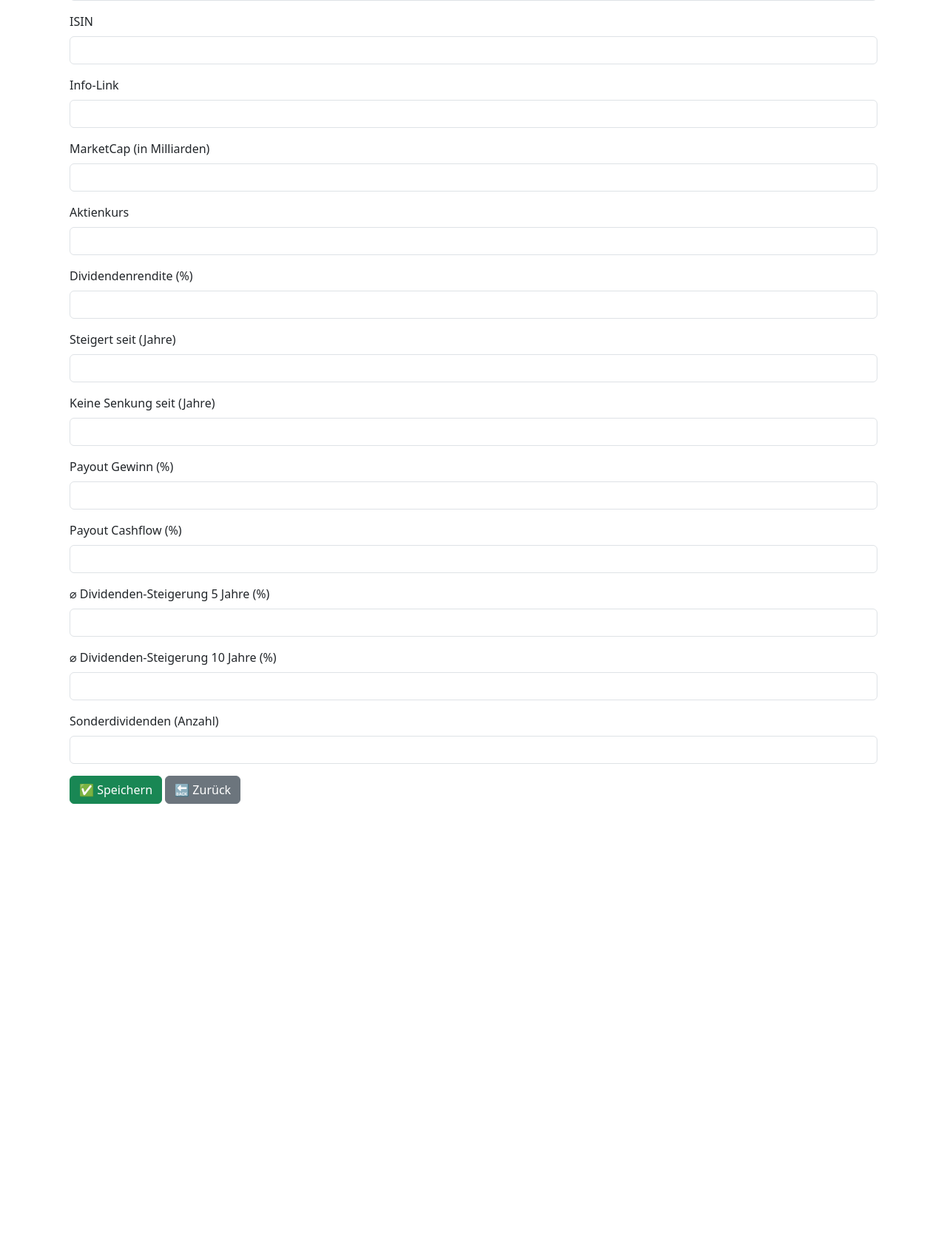
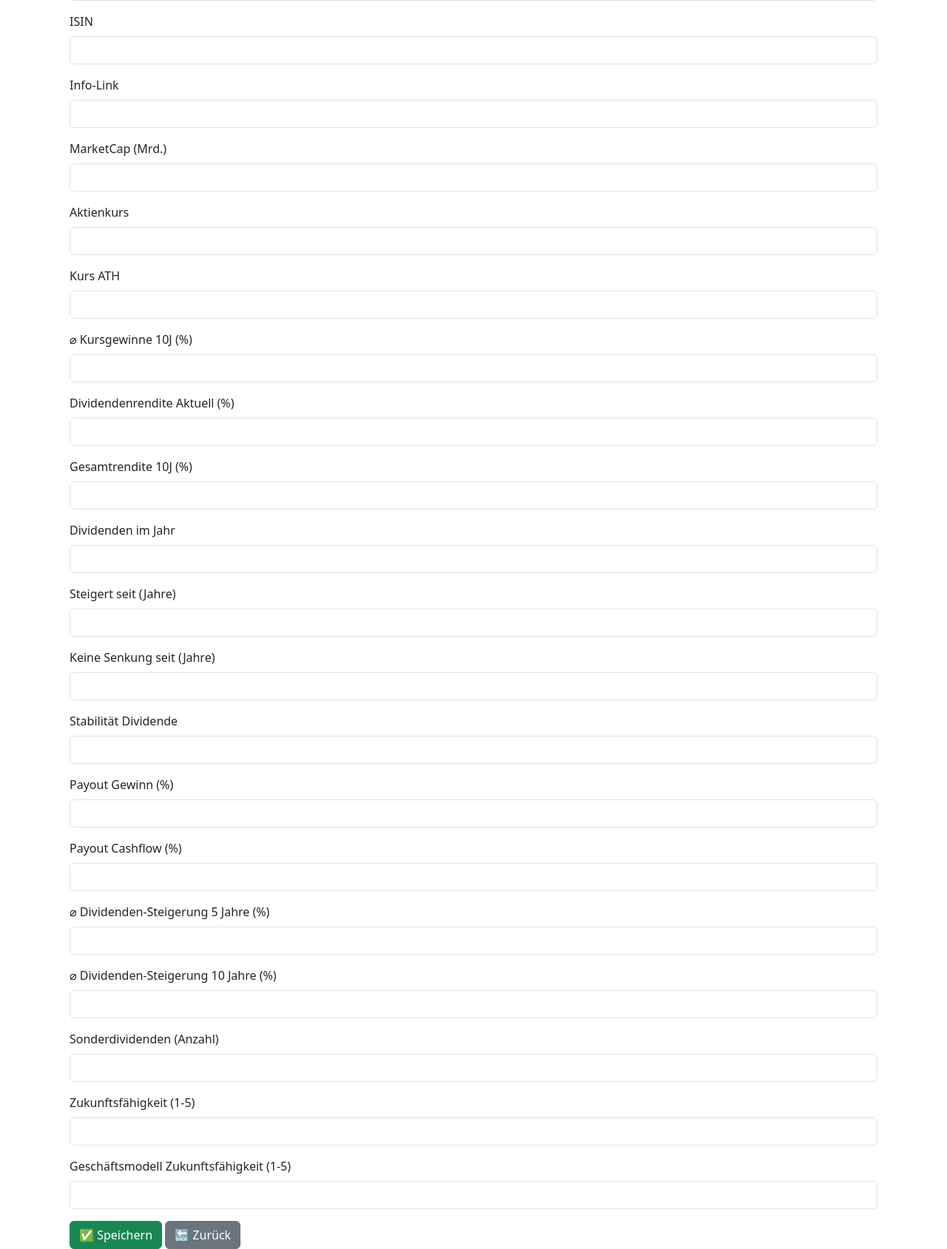
Before and after one commit to bliebetrau/stock-portfolio, a Flask app: page /dividend-stocks/add in a window 1280 px wide. Shown: the part 352-2041 px from the top of the page at 74% size. Before the commit the page ends 1439 px from the top, so only its background shows below. Run offline with Flask 3, Linux system fonts and the light colour scheme.

Commit message:
enemenemuh

```diff
--- a/database.py
+++ b/database.py
@@ -50,10 +50,10 @@ def create_tables():
             link TEXT,
             market_cap REAL,
             stock_price REAL,
-            stock_price_ath REAL,
-            avg_price_gain_10y REAL,
+            ath_price REAL,
+            avg_10y_price_gain REAL,
             dividend_yield REAL,
-            total_return_10y REAL,
+            total_10y_return REAL,
             dividends_per_year INTEGER,
             increasing_since INTEGER,
             no_cut_since INTEGER,
--- a/routes/dividend_stocks.py
+++ b/routes/dividend_stocks.py
@@ -13,29 +13,78 @@ bp = Blueprint("dividend_stocks", __name__, url_prefix="/dividend-stocks")
 
 @bp.route("/")
 def list_dividend_stocks():
-    """Listet alle Dividendenaktien aus der Datenbank auf."""
-    print("⚡ Route /dividend-stocks/ aufgerufen")  # Debugging-Ausgabe
+    """Listet alle Dividendenaktien aus der Datenbank auf und berechnet Scores."""
+    print("⚡ Route /dividend-stocks/ aufgerufen")
+
     conn = sqlite3.connect(DB_PATH)
     cursor = conn.cursor()
-    cursor.execute("SELECT id, stock_name, isin, market_cap, stock_price, dividend_yield, increasing_since, score FROM dividend_stocks")
+    cursor.execute("""
+        SELECT id, stock_name, isin, link, market_cap, stock_price, ath_price,
+               avg_10y_price_gain, dividend_yield, total_10y_return, dividends_per_year,
+               increasing_since, no_cut_since, dividend_stability, payout_ratio_profit,
+               payout_ratio_cashflow, avg_div_growth_5y, avg_div_growth_10y, special_dividends,
+               future_viability, business_model_future
+        FROM dividend_stocks
+    """)
     stocks = cursor.fetchall()
     conn.close()
-    #print(f"📊 Anzahl gefundener Aktien: {len(stocks)}")  # Debugging-Ausgabe
-    return render_template("dividend_stocks.html", stocks=stocks)
+
+    # Berechnung der Scores für jede Aktie
+    stocks_with_scores = []
+    for stock in stocks:
+        stock_dict = {
+            "id": stock[0],
+            "stock_name": stock[1],
+            "isin": stock[2],
+            "link": stock[3],
+            "market_cap": stock[4],
+            "stock_price": stock[5],
+            "ath_price": stock[6],
+            "avg_10y_price_gain": stock[7],
+            "dividend_yield": stock[8],
+            "total_10y_return": stock[9],
+            "dividends_per_year": stock[10],
+            "increasing_since": stock[11],
+            "no_cut_since": stock[12],
+            "dividend_stability": stock[13],
+            "payout_ratio_profit": stock[14],
+            "payout_ratio_cashflow": stock[15],
+            "avg_div_growth_5y": stock[16],
+            "avg_div_growth_10y": stock[17],
+            "special_dividends": stock[18],
+            "future_viability": stock[19],
+            "business_model_future": stock[20],
+        }
+
+        # Score berechnen
+        scores, total_score = calculate_individual_scores(stock_dict)
+        stock_dict["scores"] = scores
+        stock_dict["total_score"] = total_score
+
+        stocks_with_scores.append(stock_dict)
+
+    return render_template("dividend_stocks.html", stocks=stocks_with_scores)
+
 
 @bp.route("/add", methods=["GET", "POST"])
 def add_dividend_stock():
     """Fügt eine neue Dividendenaktie hinzu – manuell per Formular oder durch CSV-Upload."""
     if request.method == "POST":
+        print("✅ Formular wurde gesendet")
         try:
             stock_name = request.form.get("stock_name", "").strip()
             isin = request.form.get("isin", "").strip()
             link = request.form.get("link", "").strip()
             market_cap = float(request.form.get("market_cap", 0) or 0)
             stock_price = float(request.form.get("stock_price", 0) or 0)
+            ath_price = float(request.form.get("ath_price", 0) or 0)
+            avg_10y_price_gain = float(request.form.get("avg_10y_price_gain", 0) or 0)
             dividend_yield = float(request.form.get("dividend_yield", 0) or 0)
+            total_10y_return = float(request.form.get("total_10y_return", 0) or 0)
+            dividends_per_year = int(request.form.get("dividends_per_year", 0) or 0)
             increasing_since = int(request.form.get("increasing_since", 0) or 0)
             no_cut_since = int(request.form.get("no_cut_since", 0) or 0)
+            dividend_stability = float(request.form.get("dividend_stability", 0) or 0)
             payout_ratio_profit = float(request.form.get("payout_ratio_profit", 0) or 0)
             payout_ratio_cashflow = float(request.form.get("payout_ratio_cashflow", 0) or 0)
             avg_div_growth_5y = float(request.form.get("avg_div_growth_5y", 0) or 0)
@@ -47,21 +96,23 @@ def add_dividend_stock():
 
             last_updated = datetime.now().strftime("%Y-%m-%d %H:%M:%S")
 
-            # Debugging: Zeige die Werte im Terminal an
+            # Debugging: Werte ausgeben
             print(f"📥 Speichere Aktie: {stock_name} ({isin}) mit Score {score}")
 
             conn = sqlite3.connect(DB_PATH)
             cursor = conn.cursor()
             cursor.execute("""
                 INSERT INTO dividend_stocks (
-                    last_updated, stock_name, isin, link, market_cap, stock_price, dividend_yield,
-                    increasing_since, no_cut_since, payout_ratio_profit, payout_ratio_cashflow,
+                    last_updated, stock_name, isin, link, market_cap, stock_price, ath_price, avg_10y_price_gain,
+                    dividend_yield, total_10y_return, dividends_per_year, increasing_since, no_cut_since,
+                    dividend_stability, payout_ratio_profit, payout_ratio_cashflow,
                     avg_div_growth_5y, avg_div_growth_10y, special_dividends,
                     future_viability, business_model_future, score
-                ) VALUES (?, ?, ?, ?, ?, ?, ?, ?, ?, ?, ?, ?, ?, ?, ?, ?, ?)
+                ) VALUES (?, ?, ?, ?, ?, ?, ?, ?, ?, ?, ?, ?, ?, ?, ?, ?, ?, ?, ?, ?, ?, ?)
             """, (
-                last_updated, stock_name, isin, link, market_cap, stock_price, dividend_yield,
-                increasing_since, no_cut_since, payout_ratio_profit, payout_ratio_cashflow,
+                last_updated, stock_name, isin, link, market_cap, stock_price, ath_price, avg_10y_price_gain,
+                dividend_yield, total_10y_return, dividends_per_year, increasing_since, no_cut_since,
+                dividend_stability, payout_ratio_profit, payout_ratio_cashflow,
                 avg_div_growth_5y, avg_div_growth_10y, special_dividends,
                 future_viability, business_model_future, score
             ))
@@ -69,16 +120,15 @@ def add_dividend_stock():
             conn.close()
 
             flash("✅ Aktie erfolgreich gespeichert!", "success")
-            return redirect(url_for("dividend_stocks.list_dividend_stocks"))  # Fix: Zurück zur Übersicht
+            return redirect(url_for("dividend_stocks.list_dividend_stocks"))
 
         except sqlite3.IntegrityError:
             flash("⚠️ Fehler: ISIN bereits vorhanden!", "danger")
         except Exception as e:
             flash(f"⚠️ Fehler beim Speichern: {str(e)}", "danger")
-            print(f"❌ Fehler beim Speichern: {e}")  # Debugging im Terminal
+            print(f"❌ Fehler beim Speichern: {e}")
 
     return render_template("dividend_stocks_add.html")
-
 
 # Sicherstellen, dass der Upload-Ordner existiert
 os.makedirs(UPLOAD_FOLDER, exist_ok=True)
@@ -92,12 +142,12 @@ def upload_csv():
     """Verarbeitet den CSV-Upload und füllt das Formular mit den Daten aus der Datei."""
     if "file" not in request.files:
         flash("⚠️ Keine Datei hochgeladen!", "danger")
-        return render_template("dividend_stocks_add.html", form_data={})  # Bleibt auf der Seite!
+        return render_template("dividend_stocks_add.html", form_data={})
 
     file = request.files["file"]
     if file.filename == "":
         flash("⚠️ Keine Datei ausgewählt!", "danger")
-        return render_template("dividend_stocks_add.html", form_data={})  # Bleibt auf der Seite!
+        return render_template("dividend_stocks_add.html", form_data={})
 
     if file and allowed_file(file.filename):
         filename = secure_filename(file.filename)
@@ -106,17 +156,74 @@ def upload_csv():
 
         # CSV-Daten auslesen
         with open(filepath, "r", encoding="utf-8") as f:
-            reader = csv.DictReader(f)
-            data = next(reader, None)  # Nur die erste Zeile lesen
+            reader = csv.DictReader(f, delimiter=";")
+            data = next(reader, None)
 
         if not data:
             flash("⚠️ CSV-Datei war leer!", "danger")
-            return render_template("dividend_stocks_add.html", form_data={})  # Bleibt auf der Seite!
+            return render_template("dividend_stocks_add.html", form_data={})
 
-        print(f"📥 CSV-Daten geladen: {data}")  # Debugging im Terminal
+        print(f"📥 CSV-Daten geladen: {data}")
 
-        # WICHTIG: Daten an das Formular übergeben
-        return render_template("dividend_stocks_add.html", form_data=dict(data))  # KEIN REDIRECT!
+        return render_template("dividend_stocks_add.html", form_data=dict(data))
 
     flash("⚠️ Ungültige Datei. Bitte eine CSV-Datei hochladen!", "danger")
-    return render_template("dividend_stocks_add.html", form_data={})  # Bleibt auf der Seite!
+    return render_template("dividend_stocks_add.html", form_data={})
+
+
+def evaluate_metric(value, neg_threshold, neu_threshold, pos_threshold):
+    """Hilfsfunktion zur Bewertung einer einzelnen Kennzahl (-1, 0, +1)."""
+    if value is None:
+        return 0  # Falls kein Wert vorhanden ist, neutral bewerten
+    if value < neg_threshold:
+        return -1
+    elif neu_threshold[0] <= value <= neu_threshold[1]:
+        return 0
+    elif value > pos_threshold:
+        return 1
+    return 0  # Falls kein Wert passt
+
+def calculate_individual_scores(stock):
+    """
+    Berechnet eine individuelle Bewertung für jede Kennzahl (-1, 0, +1).
+    Falls eine Kennzahl None ist, wird sie mit 0 ersetzt.
+    """
+
+    def safe_value(value, default=0):
+        """Hilfsfunktion, um None-Werte mit einem Standardwert zu ersetzen."""
+        return float(value) if value is not None else default
+
+    def safe_div(a, b, default=0):
+        """Hilfsfunktion für sicheres Dividieren, falls b None oder 0 ist."""
+        if b is None or b == 0:
+            return default
+        return a / b
+
+    # Berechnung des Verhältnisses von aktuellem Kurs zum Allzeithoch
+    stock_price = safe_value(stock.get('stock_price'))
+    ath_price = safe_value(stock.get('ath_price'))
+    stock_price_ath_ratio = safe_div(stock_price, ath_price)
+
+    scores = {
+        "market_cap": evaluate_metric(safe_value(stock.get('market_cap')), 2, (2, 10), 10),
+        "ath_price": evaluate_metric(stock_price_ath_ratio, 0.9, (0.8, 0.9), 0.8),  # Korrektur hier
+        "avg_10y_price_gain": evaluate_metric(safe_value(stock.get('avg_10y_price_gain')), 3, (3, 7), 7),
+        "dividend_yield": evaluate_metric(safe_value(stock.get('dividend_yield')), 3, (3, 5), 5),
+        "total_10y_return": evaluate_metric(safe_value(stock.get('total_10y_return')), 5, (5, 10), 10),
+        "dividends_per_year": evaluate_metric(safe_value(stock.get('dividends_per_year')), 2, (2, 4), 4),
+        "increasing_since": evaluate_metric(safe_value(stock.get('increasing_since')), 5, (5, 10), 10),
+        "no_cut_since": evaluate_metric(safe_value(stock.get('no_cut_since')), 5, (5, 15), 15),
+        "dividend_stability": evaluate_metric(safe_value(stock.get('dividend_stability')), 0.7, (0.7, 0.9), 0.9),
+        "payout_ratio_profit": evaluate_metric(safe_value(stock.get('payout_ratio_profit')), 20, (20, 80), 60),
+        "payout_ratio_cashflow": evaluate_metric(safe_value(stock.get('payout_ratio_cashflow')), 20, (20, 80), 60),
+        "avg_div_growth_5y": evaluate_metric(safe_value(stock.get('avg_div_growth_5y')), 2, (2, 4), 4),
+        "avg_div_growth_10y": evaluate_metric(safe_value(stock.get('avg_div_growth_10y')), 2, (2, 4), 4),
+        "special_dividends": evaluate_metric(safe_value(stock.get('special_dividends')), 0, (1, 2), 2),
+        "future_viability": evaluate_metric(safe_value(stock.get('future_viability')), 3, (3, 4), 5),
+        "business_model_future": evaluate_metric(safe_value(stock.get('business_model_future')), 3, (3, 4), 5),
+    }
+
+    # Gesamt-Score berechnen (Summe aller Einzelwerte)
+    total_score = sum(scores.values())
+
+    return scores, total_score
--- /dev/null
+++ b/static/testfiles/dividend_stocks_example (1).csv
@@ -0,0 +1,2 @@
+stock_name;isin;link;market_cap;stock_price;ath_price;avg_price_gain_10y;dividend_yield;total_return_10y;dividends_per_year;increasing_since;no_cut_since;dividend_stability;payout_ratio_profit;payout_ratio_cashflow;avg_div_growth_5y;avg_div_growth_10y;special_dividends
+Main Street Capital;US56035L1044;https://www.mainstcapital.com;3.2;45.6;50.2;7.2;6.8;9.5;12;10;15;85;90;85;5.0;5.8;2
--- a/static/testfiles/dividend_stocks_example.csv
+++ /dev/null
@@ -1,2 +0,0 @@
-stock_name,isin,link,market_cap,stock_price,dividend_yield,increasing_since,no_cut_since,payout_ratio_profit,payout_ratio_cashflow,avg_div_growth_5y,avg_div_growth_10y,special_dividends,future_viability,business_model_future
-Realty Income,US7561091049,https://www.realtyincome.com,45.2,58.5,4.7,25,30,80,75,4.2,5.1,1,5,5
--- a/static/testfiles/dividend_stocks_example_new.csv
+++ /dev/null
@@ -1,2 +0,0 @@
-stock_name,isin,link,market_cap,stock_price,dividend_yield,increasing_since,no_cut_since,payout_ratio_profit,payout_ratio_cashflow,avg_div_growth_5y,avg_div_growth_10y,special_dividends,future_viability,business_model_future
-Main Street Capital,US56035L1044,https://www.mainstcapital.com,3.2,45.6,6.8,10,15,90,85,5.0,5.8,2,4,5
--- /dev/null
+++ b/static/testfiles/dividend_stocks_hoegh_autoliners_test.csv
@@ -0,0 +1,2 @@
+stock_name;isin;link;market_cap;stock_price;ath_price;avg_10y_price_gain;dividend_yield;total_10y_return;dividends_per_year;increasing_since;no_cut_since;dividend_stability;payout_ratio_profit;payout_ratio_cashflow;avg_div_growth_5y;avg_div_growth_10y;special_dividends
+Höegh Autoliners;NO0010936035;https://www.hoeghautoliners.com;2.8;63.5;68.7;7.8;9.2;12.3;4;5;10;85;70;65;6.5;7.0;1
--- a/templates/dividend_stocks_add.html
+++ b/templates/dividend_stocks_add.html
@@ -16,7 +16,7 @@
     <hr>
 
     <!-- Manuelles Eingabeformular -->
-    <form method="POST">
+    <form method="POST" action="{{ url_for('dividend_stocks.add_dividend_stock') }}">
         <div class="mb-3">
             <label class="form-label">Name der Aktie</label>
             <input type="text" class="form-control" name="stock_name" value="{{ form_data.get('stock_name', '') if form_data else '' }}" required>
@@ -30,7 +30,7 @@
             <input type="url" class="form-control" name="link" value="{{ form_data.get('link', '') if form_data else '' }}">
         </div>
         <div class="mb-3">
-            <label class="form-label">MarketCap (in Milliarden)</label>
+            <label class="form-label">MarketCap (Mrd.)</label>
             <input type="number" step="0.1" class="form-control" name="market_cap" value="{{ form_data.get('market_cap', '') if form_data else '' }}">
         </div>
         <div class="mb-3">
@@ -38,8 +38,24 @@
             <input type="number" step="0.01" class="form-control" name="stock_price" value="{{ form_data.get('stock_price', '') if form_data else '' }}">
         </div>
         <div class="mb-3">
-            <label class="form-label">Dividendenrendite (%)</label>
+            <label class="form-label">Kurs ATH</label>
+            <input type="number" step="0.01" class="form-control" name="ath_price" value="{{ form_data.get('ath_price', '') if form_data else '' }}">
+        </div>
+        <div class="mb-3">
+            <label class="form-label">⌀ Kursgewinne 10J (%)</label>
+            <input type="number" step="0.1" class="form-control" name="avg_10y_price_gain" value="{{ form_data.get('avg_10y_price_gain', '') if form_data else '' }}">
+        </div>
+        <div class="mb-3">
+            <label class="form-label">Dividendenrendite Aktuell (%)</label>
             <input type="number" step="0.01" class="form-control" name="dividend_yield" value="{{ form_data.get('dividend_yield', '') if form_data else '' }}">
+        </div>
+        <div class="mb-3">
+            <label class="form-label">Gesamtrendite 10J (%)</label>
+            <input type="number" step="0.1" class="form-control" name="total_10y_return" value="{{ form_data.get('total_10y_return', '') if form_data else '' }}">
+        </div>
+        <div class="mb-3">
+            <label class="form-label">Dividenden im Jahr</label>
+            <input type="number" class="form-control" name="dividends_per_year" value="{{ form_data.get('dividends_per_year', '') if form_data else '' }}">
         </div>
         <div class="mb-3">
             <label class="form-label">Steigert seit (Jahre)</label>
@@ -48,6 +64,10 @@
         <div class="mb-3">
             <label class="form-label">Keine Senkung seit (Jahre)</label>
             <input type="number" class="form-control" name="no_cut_since" value="{{ form_data.get('no_cut_since', '') if form_data else '' }}">
+        </div>
+        <div class="mb-3">
+            <label class="form-label">Stabilität Dividende</label>
+            <input type="number" step="0.1" class="form-control" name="dividend_stability" value="{{ form_data.get('dividend_stability', '') if form_data else '' }}">
         </div>
         <div class="mb-3">
             <label class="form-label">Payout Gewinn (%)</label>
@@ -69,6 +89,15 @@
             <label class="form-label">Sonderdividenden (Anzahl)</label>
             <input type="number" class="form-control" name="special_dividends" value="{{ form_data.get('special_dividends', '') if form_data else '' }}">
         </div>
+        <div class="mb-3">
+            <label class="form-label">Zukunftsfähigkeit (1-5)</label>
+            <input type="number" class="form-control" name="future_viability" value="{{ form_data.get('future_viability', '') if form_data else '' }}">
+        </div>
+        <div class="mb-3">
+            <label class="form-label">Geschäftsmodell Zukunftsfähigkeit (1-5)</label>
+            <input type="number" class="form-control" name="business_model_future" value="{{ form_data.get('business_model_future', '') if form_data else '' }}">
+        </div>
+
         <button type="submit" class="btn btn-success">✅ Speichern</button>
         <a href="{{ url_for('dividend_stocks.list_dividend_stocks') }}" class="btn btn-secondary">🔙 Zurück</a>
     </form>
--- /dev/null
+++ b/uploads/1und1_dividenden.csv
@@ -0,0 +1,2 @@
+stock_name;isin;link;market_cap;stock_price;dividend_yield;increasing_since;no_cut_since;payout_ratio_profit;payout_ratio_cashflow;avg_div_growth_5y;avg_div_growth_10y;special_dividends;future_viability;business_model_future
+1&1;DE0005545503;https://www.1und1.de;2.117;11.98;0.42;0;5;3.1;100;0;-32.39;0;;
--- /dev/null
+++ b/uploads/dividend_stocks_example_1.csv
@@ -0,0 +1,2 @@
+stock_name;isin;link;market_cap;stock_price;ath_price;avg_price_gain_10y;dividend_yield;total_return_10y;dividends_per_year;increasing_since;no_cut_since;dividend_stability;payout_ratio_profit;payout_ratio_cashflow;avg_div_growth_5y;avg_div_growth_10y;special_dividends
+Main Street Capital;US56035L1044;https://www.mainstcapital.com;3.2;45.6;50.2;7.2;6.8;9.5;12;10;15;85;90;85;5.0;5.8;2
--- /dev/null
+++ b/uploads/dividend_stocks_example_2.csv
@@ -0,0 +1,2 @@
+stock_name;isin;link;market_cap;stock_price;ath_price;avg_10y_price_gain;dividend_yield;total_10y_return;dividends_per_year;increasing_since;no_cut_since;dividend_stability;payout_ratio_profit;payout_ratio_cashflow;avg_div_growth_5y;avg_div_growth_10y;special_dividends
+Main Street Capital;US56035L1044;https://www.mainstcapital.com;3.2;45.6;50.2;7.1;6.8;10.5;12;10;15;85;90;85;5.0;5.8;2
--- /dev/null
+++ b/uploads/dividend_stocks_hoegh_autoliners_test.csv
@@ -0,0 +1,2 @@
+stock_name;isin;link;market_cap;stock_price;ath_price;avg_10y_price_gain;dividend_yield;total_10y_return;dividends_per_year;increasing_since;no_cut_since;dividend_stability;payout_ratio_profit;payout_ratio_cashflow;avg_div_growth_5y;avg_div_growth_10y;special_dividends
+Höegh Autoliners;NO0010936035;https://www.hoeghautoliners.com;2.8;63.5;68.7;7.8;9.2;12.3;4;5;10;85;70;65;6.5;7.0;1
--- /dev/null
+++ b/uploads/dividend_stocks_test.csv
@@ -0,0 +1,2 @@
+stock_name;isin;link;market_cap;stock_price;ath_price;avg_10y_price_gain;dividend_yield;total_10y_return;dividends_per_year;increasing_since;no_cut_since;dividend_stability;payout_ratio_profit;payout_ratio_cashflow;avg_div_growth_5y;avg_div_growth_10y;special_dividends
+Realty Income;US7561091049;https://www.realtyincome.com;45.2;58.5;72.3;6.2;4.7;8.9;12;25;30;90;80;75;4.2;5.1;1
```
Also changed, not shown: db_seed.py (+14 -3 lines), templates/dividend_stocks.html (+18 -34 lines), data/portfolio.db, 2 other files.
